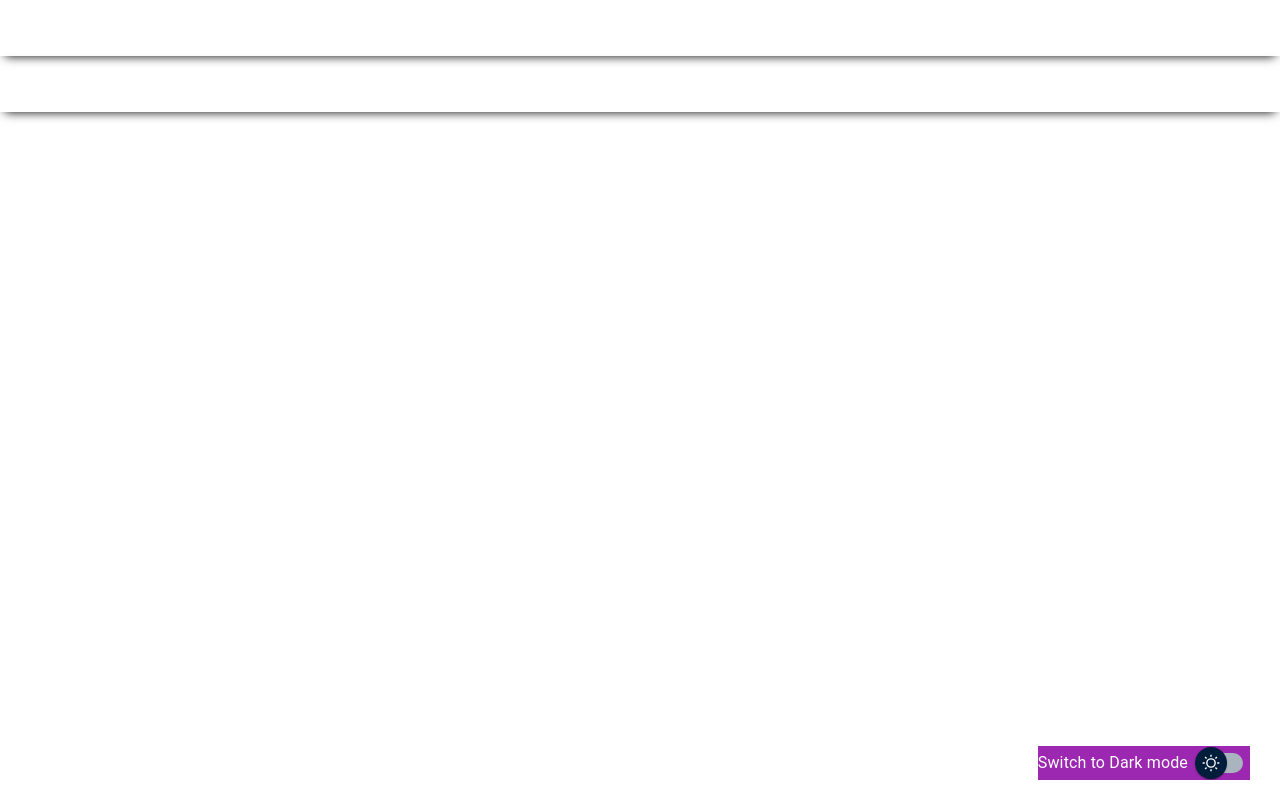
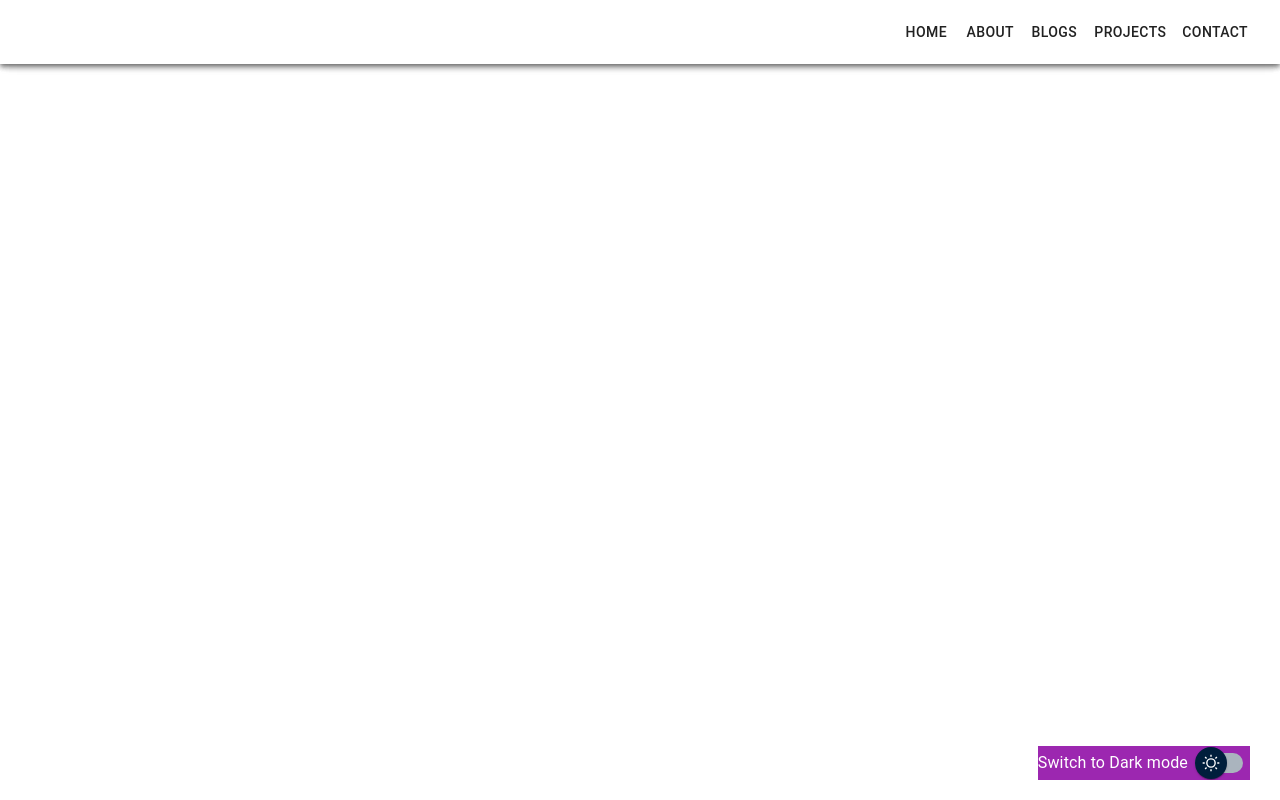
Before and after one commit to ronnie-gee/Portfolio, a Next.js app: page /components/NavBar in a window 1280 px wide. Built offline with nearby package versions, Linux system fonts and the light colour scheme.

Commit message:
combined local storage with muitheme

```diff
--- a/pages/_app.js
+++ b/pages/_app.js
@@ -6,38 +6,6 @@ import NavBar from './components/NavBar'
 const logo = "#254A7B, 11A2E1";
 
 function MyApp({ Component, pageProps }) {
-
-  /**
-   * Get system theme if no theme found in local storage. Use toggleTheme to switch theme
-   */
-  const setTheme = ()=>{
-    if(localStorage.getItem('ronnie-portfolio-theme')===undefined){
-      if(window.matchMedia('(prefers-color-scheme:dark)').matches){
-        document.documentElement.setAttribute('theme-selector', 'dark');
-        localStorage.setItem('ronnie-portfolio-theme', 'dark')
-      } else {
-        document.documentElement.setAttribute('theme-selector', 'light');
-        localStorage.setItem('ronnie-portfolio-theme', 'light')
-      }
-    } else {
-      document.documentElement.setAttribute('theme-selector', localStorage.getItem('ronnie-portfolio-theme'));
-    }
-  }
-
-  const toggleTheme = ()=>{
-    if(localStorage.getItem('ronnie-portfolio-theme')==='dark'){
-      document.documentElement.setAttribute('theme-selector', 'light');
-      localStorage.setItem('ronnie-portfolio-theme', 'light')
-    } else {
-      document.documentElement.setAttribute('theme-selector', 'dark');
-      localStorage.setItem('ronnie-portfolio-theme', 'dark')
-    }
-  }
-
-  useEffect(() => {
-    setTheme();
-    return () => {}
-  }, [])
 
   return (
   <>
--- a/pages/components/Layout.jsx
+++ b/pages/components/Layout.jsx
@@ -1,4 +1,4 @@
-import React, { useState } from 'react'
+import React, { useEffect, useState } from 'react'
 import { styled, useTheme, ThemeProvider, createTheme } from '@mui/material/styles';
 import { Switch, Box, Typography } from '@mui/material';
 import NavBar from './NavBar';
@@ -6,12 +6,22 @@ import NavBar from './NavBar';
 const darkTheme = createTheme({
   palette: {
     mode: 'dark',
+    background: {
+      main: "#000",
+      light: "rgba(0,0,0,0.87)",
+      contrastText: "#FFF",
+    }
   },
 });
 
 const lightTheme = createTheme({
   palette: {
     mode: 'light',
+    background: {
+      main: "#FFF",
+      light: "#FFF",
+      contrastText: "rgba(0,0,0,0.87)"
+    }
   },
 });
 
@@ -65,14 +75,57 @@ const MaterialUISwitch = styled(Switch)(({ theme }) => ({
 
 const Layout = ({children}) => {
 
-  const [theme, setTheme] = useState('light');
+
+  /**
+   * Get system theme if no theme found in local storage. Use toggleTheme to switch theme
+   */
+
+
+   const getTheme = ()=>{
+    if(localStorage.getItem('ronnie-portfolio-theme')===undefined){
+      if(window.matchMedia('(prefers-color-scheme:dark)').matches){
+        document.documentElement.setAttribute('theme-selector', 'dark');
+        console.log(localStorage.getItem('ronnie-portfolio-theme'))
+        return 'dark';
+      } else {
+        document.documentElement.setAttribute('theme-selector', 'light');
+        localStorage.setItem('ronnie-portfolio-theme', 'light');
+        return 'light';
+      }
+    } else {
+      let themeFromLocalStorage = localStorage.getItem('ronnie-portfolio-theme');
+      document.documentElement.setAttribute('theme-selector', themeFromLocalStorage);
+      return themeFromLocalStorage
+    }
+  }
+
+  const toggleTheme = ()=>{
+    if(localStorage.getItem('ronnie-portfolio-theme')==='dark'){
+      document.documentElement.setAttribute('theme-selector', 'light');
+      localStorage.setItem('ronnie-portfolio-theme', 'light')
+    } else {
+      document.documentElement.setAttribute('theme-selector', 'dark');
+      localStorage.setItem('ronnie-portfolio-theme', 'dark')
+    }
+  }
+
+  const [theme, setTheme] = useState();
+
+  useEffect(() => {
+    setTheme(getTheme());
+    return () => {
+
+    }
+  }, ) //no second parameter means it will run every re render
+
 
   return (
     <ThemeProvider theme={theme==='dark'? darkTheme:lightTheme}>
-      <NavBar>
+      <NavBar/>
+      <Box component='div' sx={{minHeight: 64, backgroundColor:'transparent'}}></Box>
 
-      </NavBar>
       {children}
+
       <Box
       sx ={{
         display: 'flex',
@@ -87,8 +140,8 @@ const Layout = ({children}) => {
         <MaterialUISwitch
           checked={theme==='dark'? true:false}
           onChange={()=>{
-            console.log("onChange")
             setTheme(theme==='dark'? 'light':'dark')
+            toggleTheme();
           }}
         >Switch</MaterialUISwitch>
       </Box>
--- a/pages/components/NavBar.jsx
+++ b/pages/components/NavBar.jsx
@@ -1,16 +1,76 @@
 import { Box } from '@mui/system'
+import { AppBar, Toolbar, IconButton, Button, Typography } from '@mui/material';
+import MenuIcon from '@mui/icons-material/Menu';
 import React from 'react'
 import styles from '../../styles/NavBar.module.css';
+import Link from 'next/link'
+
+const navItems = ['Home', 'About', 'Projects','Contact'];
 
 
 const NavBar = () => {
+
+  const [mobileOpen, setMobileOpen] = React.useState(false);
+
+  const handleDrawerToggle = () => {
+    setMobileOpen(!mobileOpen);
+  };
+
   return (
-    <Box component="div"
-      className={styles.container}
-    >
-
-    </Box>
+      <AppBar component="nav" sx = {{backgroundColor: "background.main"}}>
+        <Toolbar>
+        <IconButton
+            aria-label="open drawer"
+            edge="start"
+            onClick={handleDrawerToggle}
+            sx={{ mr: 2, display: { sm: 'none' } }}
+          >
+            <MenuIcon/>
+          </IconButton>
+          <Box
+            sx={{
+              flexGrow: 1,
+              display: { xs: 'none', sm: 'block' },
+              paddingLeft: 5,
+              textAlign: 'left'
+            }}
+          >
+            <Link href="/">
+              <MenuIcon/>
+            </Link>
+          </Box>
+          <Typography
+            variant="h6"
+            component="div"
+            sx={{ flexGrow: 1, display: { lg: 'none', sm: 'none'} }}
+          >
+            I'm a Responsive NavBar
+          </Typography>
+          <Box sx={{ display: { xs: 'none', sm: 'block' } }}>
+            <Button sx={{ color: 'background.contrastText' }}>
+              <Link href='/'>Home</Link>
+            </Button>
+            <Button sx={{ color: 'background.contrastText' }}>
+              <Link href='/about'>About</Link>
+            </Button>
+            <Button sx={{ color: 'background.contrastText' }}>
+              <Link href='/blogs'>blogs</Link>
+            </Button>
+            <Button sx={{ color: 'background.contrastText' }}>
+              <Link href='/projects'>Projects</Link>
+            </Button>
+            <Button sx={{ color: 'background.contrastText' }}>
+              <Link href='/contact'>Contact</Link>
+            </Button>
+          </Box>
+        </Toolbar>
+      </AppBar>
   )
 }
 
 export default NavBar
+
+// <Box component="span">HOME</Box>
+//           <Box component="span">ABOUT</Box>
+//           <Box component="span">VIDEOS</Box>
+//           <Box component="span">CONTACT</Box>
--- a/styles/globals.css
+++ b/styles/globals.css
@@ -21,7 +21,7 @@ a {
 }
 
 [theme-selector="dark"] {
-  --primary: black;
+  --primary: rgba(0,0,0,0.87);
   --text1: white;
 }
 
@@ -30,22 +30,12 @@ a {
   --text1: black;
 }
 
-@media (prefers-color-scheme: light) {
-  html {
-    color-scheme: light;
-  }
-  body {
-    color: var(--text1);
-    background: var(--primary);
-  }
+/* @media (prefers-color-scheme: light) { */
+html {
+  color-scheme: light;
 }
-
-@media (prefers-color-scheme: dark) {
-  html {
-    color-scheme: dark;
-  }
-  body {
-    color: var(--text1);
-    background: var(--primary);
-  }
+body {
+  color: var(--text1);
+  background: var(--primary);
 }
+/* } */
```
Also changed, not shown: pages/about/index.js (added, +9 -0 lines), pages/blogs/index.js (added, +9 -0 lines), pages/contact/index.js (added, +9 -0 lines), pages/projects/index.js (added, +9 -0 lines).
